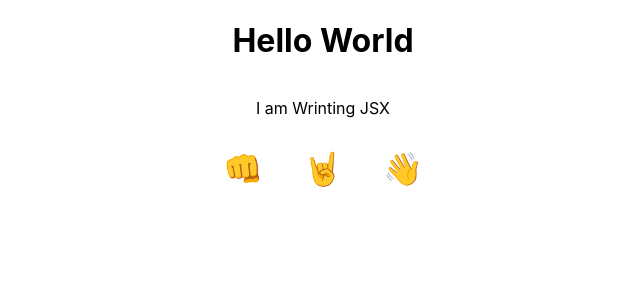
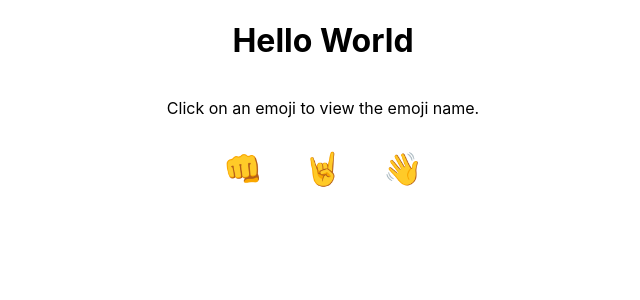
Before and after one commit to sotopro/Sm5_Sesion_02_RNative04, a React (Create React App) app: page / in a window 1280 px wide. Shown: the top 300 px of the page, without its empty margins (317-957 px from the left). Built offline with nearby package versions, Linux system fonts and the light colour scheme.

Commit message:
[feature] - create component

```diff
--- a/src/App.js
+++ b/src/App.js
@@ -1,5 +1,8 @@
 import './App.css';
 // import emojiList from './data/emojis.json';
+// import Instruction from './components/Instruction';
+import Instruction from './components/functional/instruction';
+// import Instruction from './components/class/instruction';
 import { emojis } from './utils/constants/emojis';
 const isLoggedIn = true;
 
@@ -9,7 +12,7 @@ const App = ()  => {
   return (
     <div className="container">
       <h1 id={greeting}>Hello World</h1>
-      <p>I am Wrinting JSX</p>
+      <Instruction text='Click on an emoji to view the emoji name.' />
       {isLoggedIn && (
         <ul>
         {emojis.map(emoji => (
--- /dev/null
+++ b/src/components/class/instruction/index.css
@@ -0,0 +1,12 @@
+.instruction-container {
+    display: flex;
+    justify-content: center;
+    align-items: center;
+    padding: 1em;
+    border: 1px solid #ccc;
+    border-radius: 4px;
+}
+
+.instruction {
+    font-size: 1.2em;
+}
--- /dev/null
+++ b/src/components/class/instruction/index.js
@@ -0,0 +1,13 @@
+import React, { Component } from 'react';
+import './index.css';
+class Instruction extends Component {
+    render(){
+        return (
+            <div className="instruction-container">
+                <p className="instruction">{this.props.text}</p>
+            </div>
+        )
+    }
+}
+
+export default Instruction;
--- /dev/null
+++ b/src/components/functional/instruction/index.js
@@ -0,0 +1,11 @@
+import React from 'react';
+
+const Instruction = ({text}) => {
+    return (
+        <div className="instruction-container">
+            <p className="instruction">{text}</p>
+        </div>
+    )
+}
+
+export default Instruction;
```
